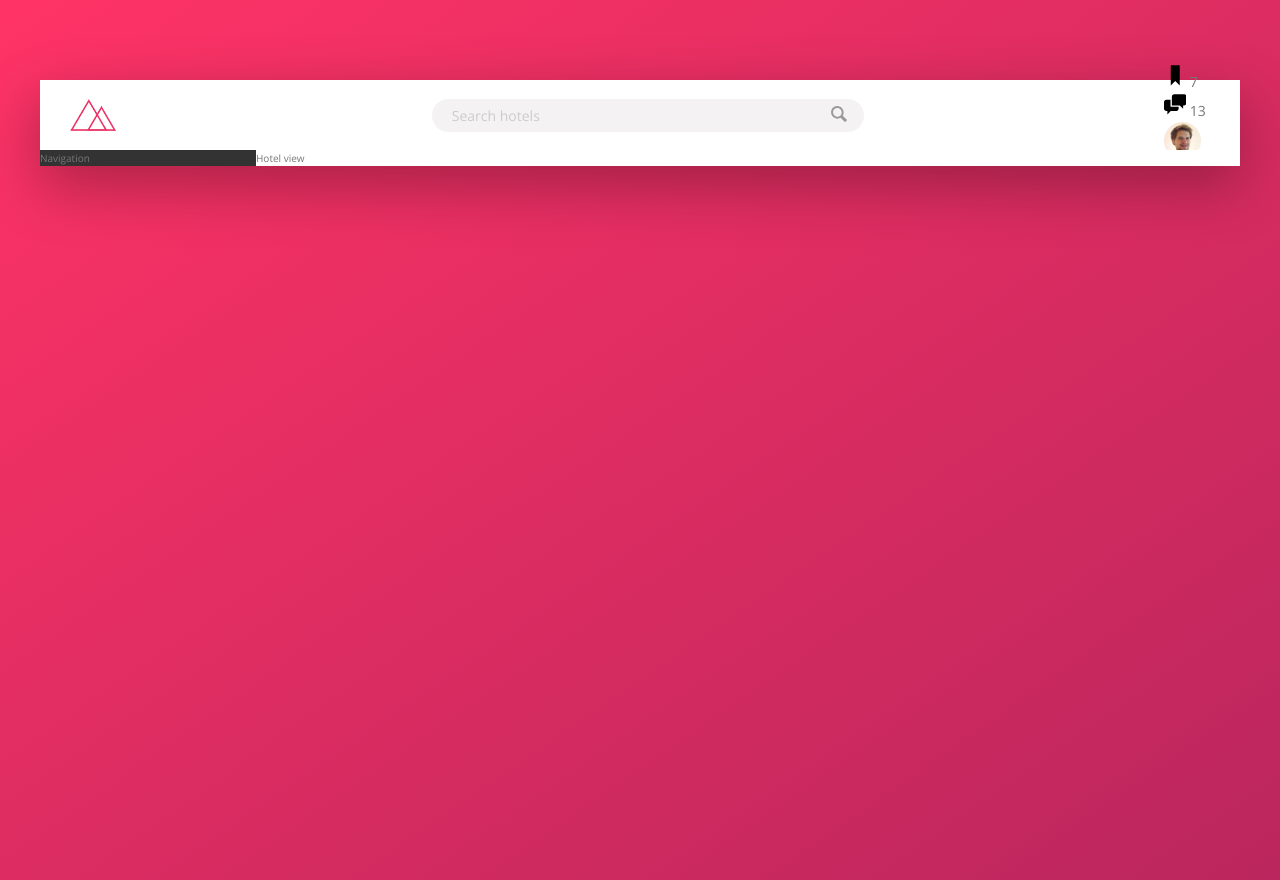
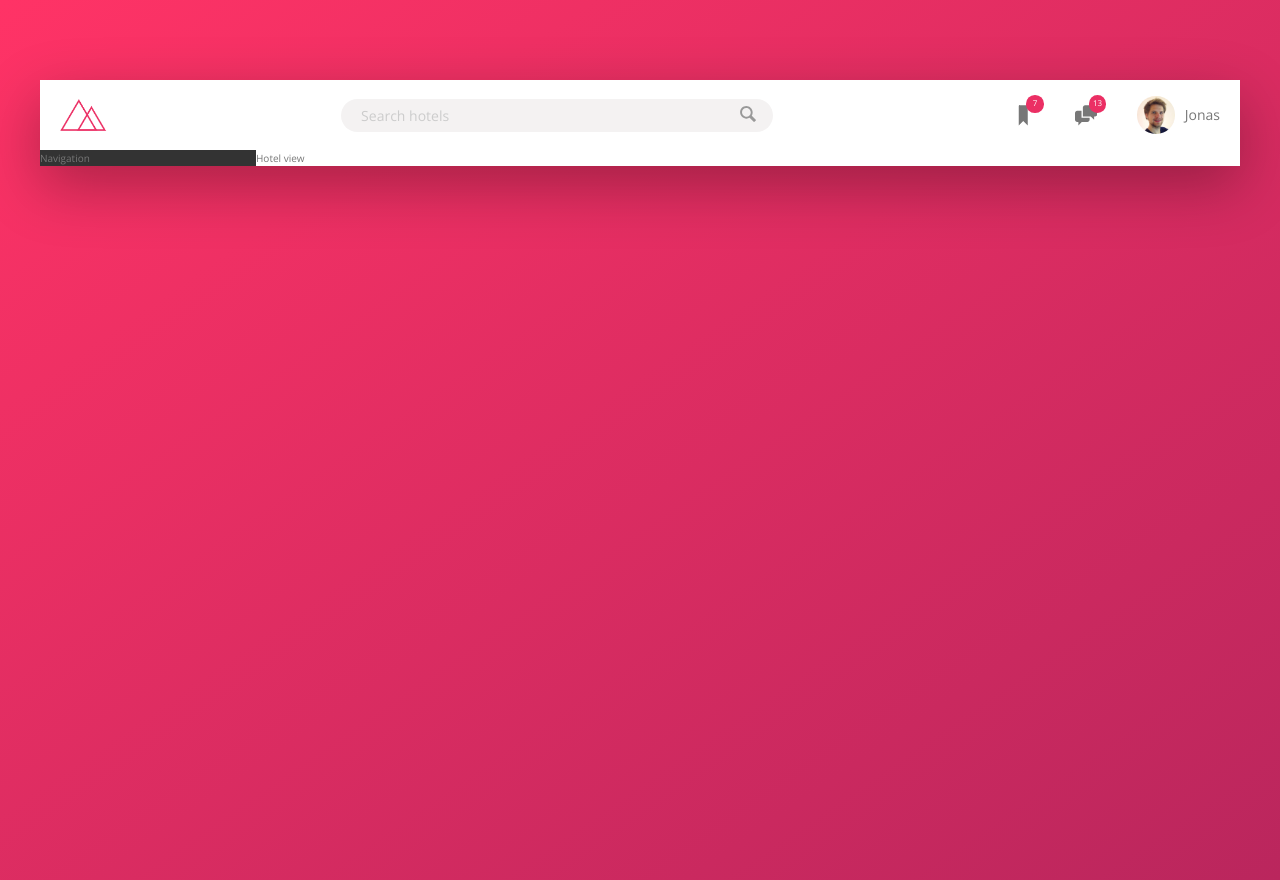
Before and after one commit to OpusMagnus5/front-end, a website: page html-css/advanced-css/trillo/index.html in a window 1280 px wide. Drawn offline with nearby package versions, Linux system fonts and the light colour scheme; files that its build step writes are made by us from their sources.

Commit message:
trillo - header part 3

```diff
--- a/html-css/advanced-css/trillo/sass/_component.scss
+++ b/html-css/advanced-css/trillo/sass/_component.scss
@@ -2,7 +2,7 @@
 
 .logo {
     height: 3.25rem;
-    margin-left: 3rem;
+    margin-left: 2rem;
 }
 
 /* SEARCH */
@@ -64,29 +64,54 @@
 
 /* USER NAVIGATION*/
 .user-nav {
+    display: flex;
+    align-self: stretch;
+
+    & > * {
+        padding: 0 2rem;
+        cursor: pointer;
+    }
+
+    & > *:hover {
+        background-color: var(--color-grey-light-2);
+    }
+
     &__icon-box {
-
+        display: flex;
+        align-items: center;
+        position: relative;
     }
 
     &__icon {
         height: 2.25rem;
         width: 2.25rem;
+        fill: var(--color-grey-dark-2);
     }
 
     &__notification {
+        font-size: .8rem;
+        height: 1.75rem;
+        width: 1.75rem;
+        border-radius: 50%;
+        background-color: var(--color-primary);
+        color: #fff;
+        position: absolute;
+        top: 1.5rem;
+        right: 1.1rem;
 
+        display: flex;
+        align-items: center;
+        justify-content: center;
     }
 
     &__user {
-
+        display: flex;
+        align-items: center;
     }
 
     &__user-photo {
         height: 3.75rem;
         border-radius: 50%;
-    }
-
-    &__user-name {
-
+        margin-right: 1rem;
     }
 }
```
